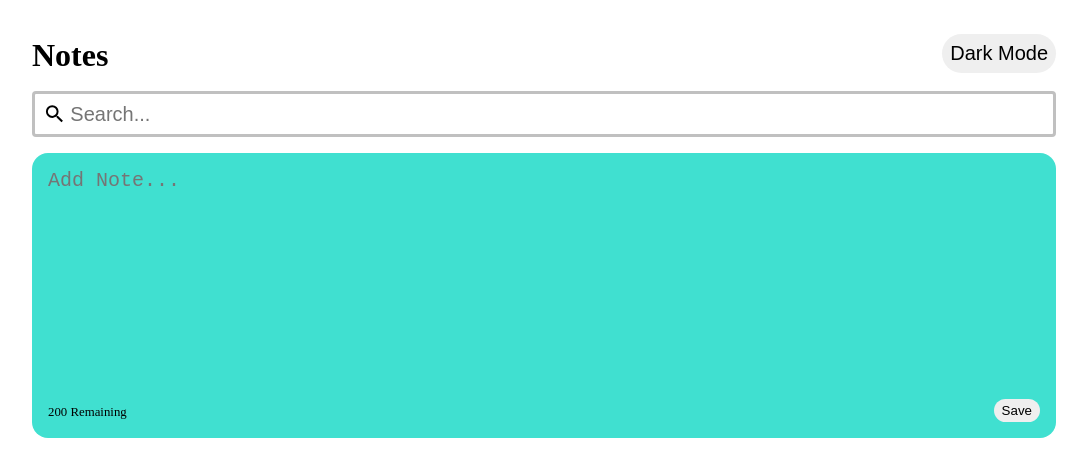
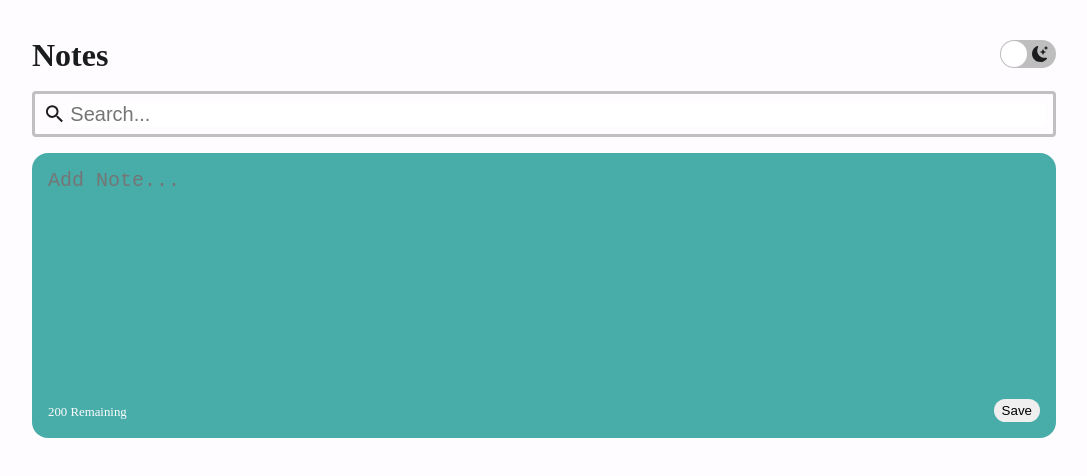
Before and after one commit to klam2k20/Notes, a React (Create React App) app: page / in a window 1280 px wide. Shown: the top 476 px of the page, without its empty margins (96-1183 px from the left). Built offline with nearby package versions, Linux system fonts and the light colour scheme.

Commit message:
Add theme toggling

```diff
--- a/package.json
+++ b/package.json
@@ -45,6 +45,7 @@
 		"eslint-plugin-react-hooks": "^4.3.0",
 		"prop-types": "^15.8.1",
 		"react-icons": "^4.7.1",
+		"react-switch": "^7.0.0",
 		"uuid": "^9.0.0"
 	}
 }
--- a/src/App.css
+++ b/src/App.css
@@ -1,7 +1,21 @@
 .app {
+	height: 100vh;
+}
+
+.container {
 	display: flex;
 	flex-direction: column;
 	gap: 1rem;
 	width: 80%;
-	margin: 2rem auto;
+	margin: 0 auto;
 }
+
+#light {
+	color: #1b1c1e;
+	background-color: #fffcff;
+}
+
+#dark {
+	color: #fffcff;
+	background-color: #1b1c1e;
+}
--- a/src/App.jsx
+++ b/src/App.jsx
@@ -12,6 +12,7 @@ function App() {
     return storedNotes || [];
   });
   const [search, setSearch] = useState('');
+  const [theme, setTheme] = useState('light');
 
   useEffect(() => {
     localStorage.setItem('react-notes-app', JSON.stringify(notes));
@@ -31,13 +32,20 @@ function App() {
     setNotes(filteredNotes);
   };
 
+  const toggleTheme = () => {
+    const newTheme = theme === 'light' ? 'dark' : 'light';
+    setTheme(newTheme);
+  };
+
   const filteredNotes = notes.filter((note) => note.text.toLowerCase().includes(search));
 
   return (
-    <div className="app">
-      <Header />
-      <Searchbar handleSearch={setSearch} />
-      <NoteList notes={filteredNotes} handleAddNote={addNote} handleDeleteNote={deleteNote} />
+    <div className="app" id={theme}>
+      <div className="container">
+        <Header theme={theme} handleTheme={toggleTheme} />
+        <Searchbar handleSearch={setSearch} />
+        <NoteList notes={filteredNotes} handleAddNote={addNote} handleDeleteNote={deleteNote} />
+      </div>
     </div>
   );
 }
--- a/src/components/AddNote.jsx
+++ b/src/components/AddNote.jsx
@@ -29,7 +29,7 @@ function AddNote({ handleAddNote }) {
         onInput={(e) => handleInput(e)}
       />
       <div className="note-footer">
-        <small>
+        <small className="character-count">
           {`${200 - text.length} Remaining`}
         </small>
         <button className="save-btn" type="button" onClick={addNote}>Save</button>
--- a/src/components/Header.jsx
+++ b/src/components/Header.jsx
@@ -1,14 +1,31 @@
 import React from 'react';
+import PropType from 'prop-types';
+import Switch from 'react-switch';
+import { BsFillMoonStarsFill } from 'react-icons/bs';
+import { IoIosSunny } from 'react-icons/io';
 
 import '../styles/Header.css';
 
-function Header() {
+function Header({ theme, handleTheme }) {
   return (
     <div className="header">
       <h1>Notes</h1>
-      <button type="button">Dark Mode</button>
+      <Switch
+        onChange={handleTheme}
+        checked={theme === 'dark'}
+        uncheckedIcon={<div className="switch-icon"><BsFillMoonStarsFill /></div>}
+        checkedIcon={<div className="switch-icon"><IoIosSunny /></div>}
+        onColor="#f8f32b"
+        offColor="#bebebe"
+        onHandleColor="#000"
+      />
     </div>
   );
 }
 
+Header.propTypes = {
+  theme: PropType.string.isRequired,
+  handleTheme: PropType.func.isRequired,
+};
+
 export default Header;
--- a/src/styles/AddNote.css
+++ b/src/styles/AddNote.css
@@ -1,21 +1,38 @@
-.note.new {
-	background-color: turquoise;
-}
-
 .note.new textarea {
 	width: 100%;
 	border: none;
-	background-color: turquoise;
 	resize: none;
 	font-size: 1.25rem;
+}
+
+#light .note.new {
+	background-color: #48ada9;
+}
+
+#light textarea {
+	background-color: #48ada9;
+}
+
+#dark .note.new {
+	background-color: #3c908d;
+}
+
+#dark textarea {
+	background-color: #3c908d;
+	color: #fffcff;
+}
+
+#dark textarea::placeholder {
+	color: #fffcff;
 }
 
 .note.new textarea:focus {
 	outline: none;
 }
 
-small {
+.character-count {
 	font-size: 0.8rem;
+	color: #fffcff;
 }
 
 .save-btn {
--- a/src/styles/Header.css
+++ b/src/styles/Header.css
@@ -2,6 +2,7 @@
 	display: flex;
 	justify-content: space-between;
 	align-items: center;
+	margin-top: 2rem;
 }
 
 .header button {
@@ -11,3 +12,15 @@
 	border-color: rgb(192, 192, 192);
 	border: none;
 }
+
+.switch-icon {
+	display: flex;
+	align-items: center;
+	justify-content: center;
+	height: 100%;
+	padding-right: 2px;
+}
+
+#dark .switch-icon {
+	color: #1b1c1e;
+}
--- a/src/styles/Note.css
+++ b/src/styles/Note.css
@@ -1,5 +1,4 @@
 .note {
-	background-color: #fdfd66;
 	min-height: 15rem;
 	display: flex;
 	flex-direction: column;
@@ -7,6 +6,15 @@
 	align-items: flex-start;
 	border-radius: 1rem;
 	padding: 1rem;
+}
+
+#light .note {
+	background-color: #fcfc22;
+}
+
+#dark .note {
+	background-color: #f8f32b;
+	color: #1b1c1e;
 }
 
 .note p {
--- a/src/styles/Searchbar.css
+++ b/src/styles/Searchbar.css
@@ -18,6 +18,14 @@
 	font-size: 1.25rem;
 }
 
+#dark .searchbar input {
+	background-color: #1b1c1e;
+}
+
+#dark input::placeholder {
+	color: #fffcff;
+}
+
 .searchbar input:focus {
 	outline: none;
 }
```
Also changed, not shown: 1 other file (tests, documents, lock files or other folders).
